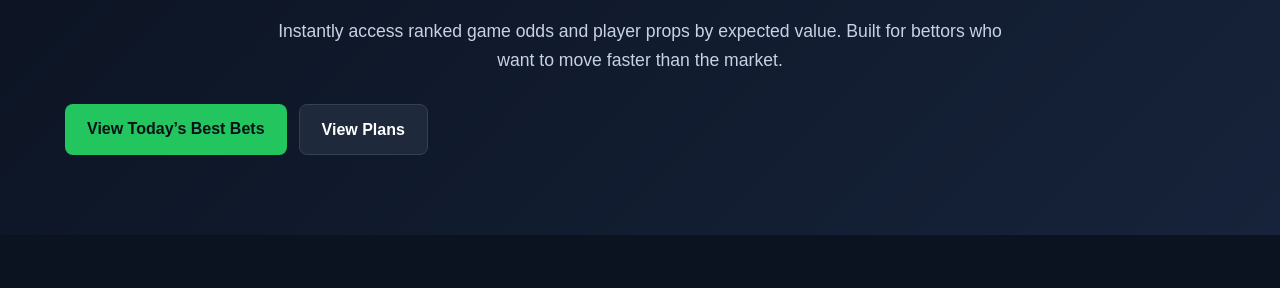
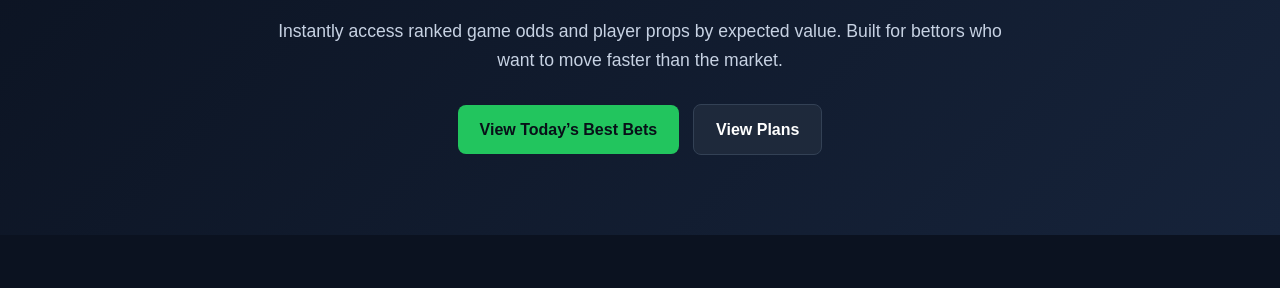
Before and after one commit to whnagelpro/sports-betting-site, a plain HTML site: page index.html in a window 1280 px wide. Shown: the part 345-633 px from the top of the page. Drawn offline with Linux system fonts and the light colour scheme; no server answers.

Commit message:
centered hero buttons

```diff
--- a/index.html
+++ b/index.html
@@ -63,7 +63,7 @@
     </p>
 
     <div class="hero-cta">
-      <a href="nba-odds.html" class="btn btn-primary">
+      <a href="spotlight-section" class="btn btn-primary">
         View Today’s Best Bets
       </a>
 
@@ -147,6 +147,7 @@
     </section>
 
     <section class="spotlight-section">
+        <section id="spotlight-section" class="spotlight-section"></section>
       <div class="container">
         <div class="section-header">
           <h2>Today’s Spotlight Boards</h2>
--- a/style.css
+++ b/style.css
@@ -1478,6 +1478,14 @@ input.sportsbook-select {
 
 .hero-cta {
   display: flex;
-  gap: 12px;
+  justify-content: center;   /* centers horizontally */
+  align-items: center;
+  gap: 14px;
   flex-wrap: wrap;
+  margin-top: 10px;
 }
+
+.hero-content {
+  text-align: center;
+  align-items: center;
+}
```
Also changed, not shown: pricing.html (+1 -1 lines).
